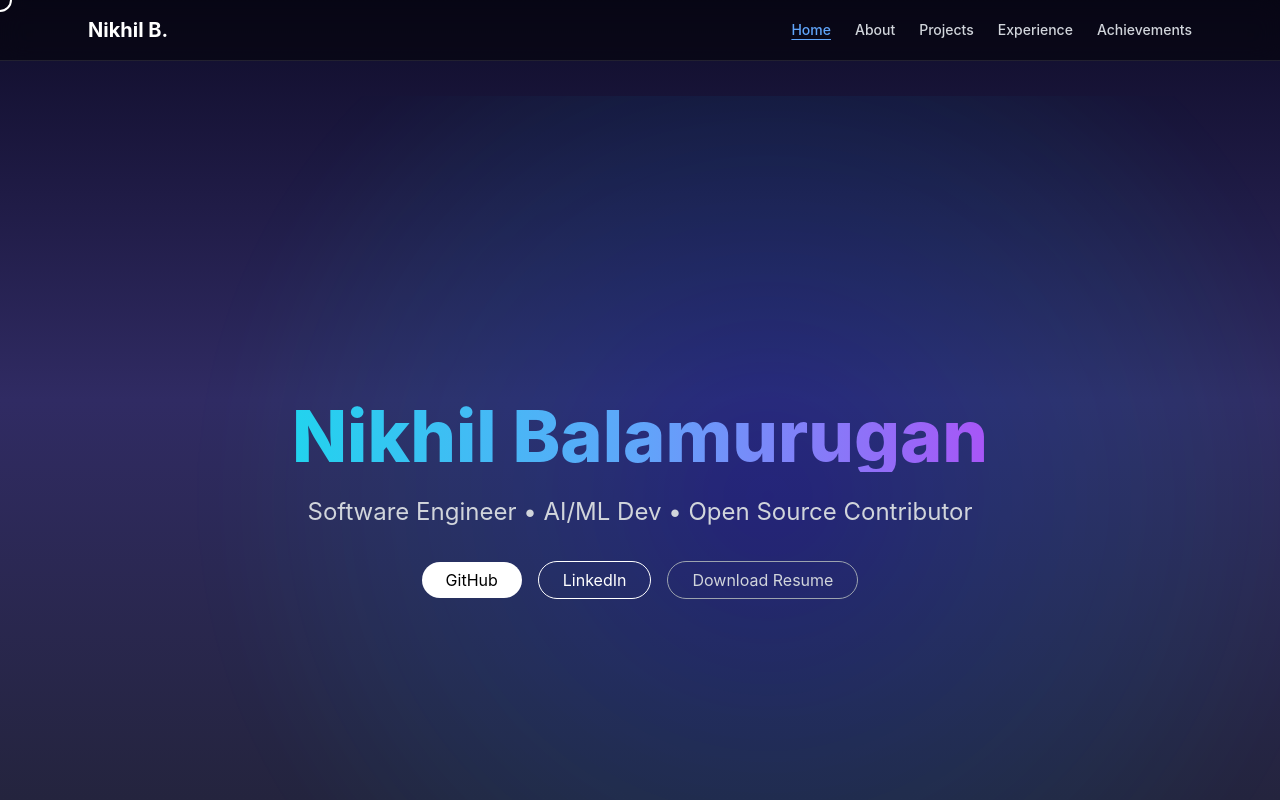
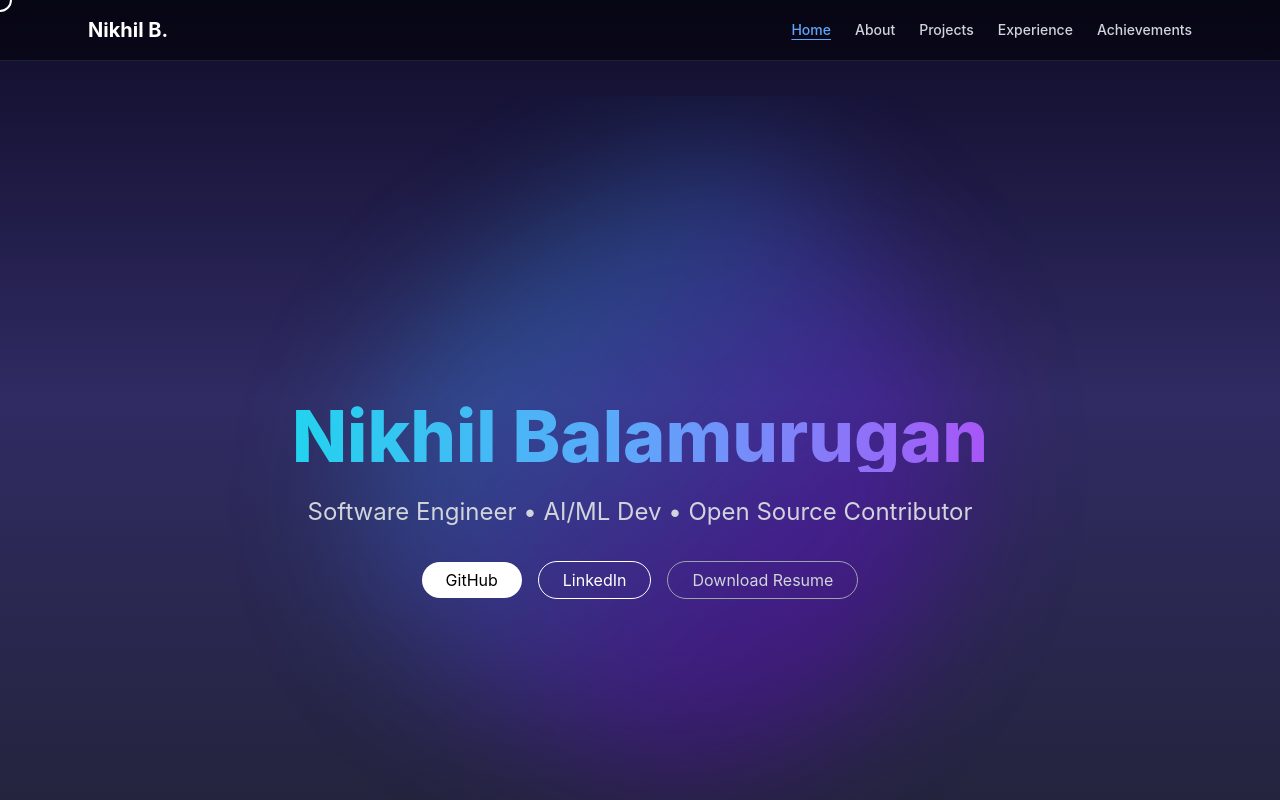
Before and after one commit to Nikhil210206/nikhil-portfolio, a React (Vite) app: page / in a window 1280 px wide. Built offline with nearby package versions, Linux system fonts and the light colour scheme.

Commit message:
final design

```diff
--- a/src/index.css
+++ b/src/index.css
@@ -12,6 +12,12 @@ body {
   @apply font-sans bg-gradient-to-b from-bgDark via-bgMid to-bgLight text-white;
 }
 
+section {
+  scroll-margin-top: 80px;
+  padding-top: 6rem;
+  padding-bottom: 6rem;
+}
+
 ::-webkit-scrollbar {
   width: 6px;
 }
@@ -20,8 +26,22 @@ body {
   border-radius: 6px;
 }
 
-section {
-  scroll-margin-top: 80px;
-  padding-top: 6rem;
-  padding-bottom: 6rem;
+/* Blob Morphing Animation */
+@keyframes blob {
+  0% {
+    transform: translate(-50%, -50%) scale(1);
+  }
+  33% {
+    transform: translate(-48%, -52%) scale(1.05);
+  }
+  66% {
+    transform: translate(-52%, -48%) scale(0.95);
+  }
+  100% {
+    transform: translate(-50%, -50%) scale(1);
+  }
 }
+
+.animate-blob {
+  animation: blob 15s ease-in-out infinite;
+}
--- a/src/pages/Home.jsx
+++ b/src/pages/Home.jsx
@@ -3,20 +3,24 @@ import { motion } from 'framer-motion';
 export default function Home() {
   return (
     <div className="h-screen flex flex-col items-center justify-center text-center relative overflow-hidden px-6">
-      {/* Background glow SVG */}
-      <div className="absolute inset-0 -z-10">
+      {/* Background blob SVG */}
+      <div className="absolute inset-0 -z-10 overflow-hidden">
         <svg
-          className="absolute top-[-20%] left-[-10%] w-[140%] h-[140%] opacity-20 blur-2xl"
-          viewBox="0 0 800 600"
+          viewBox="0 0 200 200"
           xmlns="http://www.w3.org/2000/svg"
+          className="absolute left-1/2 top-1/2 w-[60vw] max-w-[800px] -translate-x-1/2 -translate-y-1/2 blur-3xl opacity-30 animate-blob"
         >
+          <path
+            fill="url(#gradient)"
+            d="M47.6,-63.9C60.4,-54.1,68.3,-40.5,72.3,-26.7C76.4,-12.9,76.7,1.1,73.3,14.7C69.9,28.2,62.7,41.3,51.7,51.6C40.7,61.9,25.8,69.4,10.5,70.5C-4.8,71.6,-20.5,66.3,-35.4,58.2C-50.2,50.2,-64.2,39.4,-70.5,25.4C-76.7,11.4,-75.2,-5.7,-67.9,-20.3C-60.7,-35,-47.7,-47.3,-33.7,-57C-19.8,-66.8,-9.9,-73.9,3.2,-78.1C16.4,-82.4,32.8,-83.6,47.6,-63.9Z"
+            transform="translate(100 100)"
+          />
           <defs>
-            <radialGradient id="grad1" cx="50%" cy="50%" r="50%">
-              <stop offset="0%" stopColor="#00f" stopOpacity="1" />
-              <stop offset="100%" stopColor="#0ff" stopOpacity="0" />
-            </radialGradient>
+            <linearGradient id="gradient" gradientTransform="rotate(45)">
+              <stop offset="0%" stopColor="#00ffff" />
+              <stop offset="100%" stopColor="#7f00ff" />
+            </linearGradient>
           </defs>
-          <circle cx="400" cy="300" r="300" fill="url(#grad1)" />
         </svg>
       </div>
 
```
